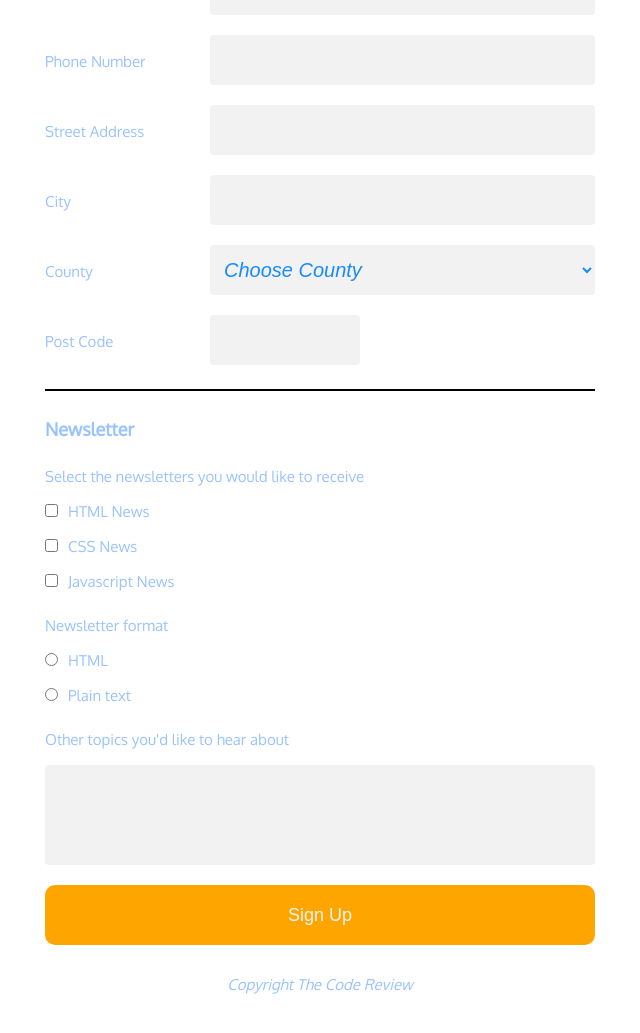
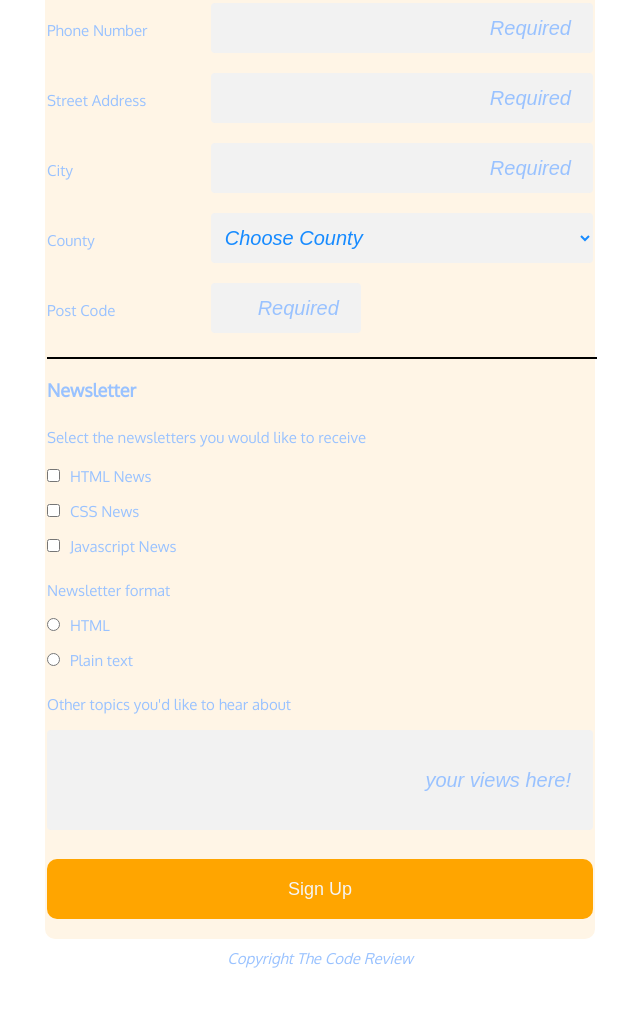
Before and after one commit to Tets5441/Online-Registration-Form, a plain HTML site: page index.html in a window 1280 px wide. Shown: the part 427-1460 px from the top of the page, without its empty margins (320-960 px from the left). Drawn offline with Linux system fonts and the light colour scheme.

Commit message:
added extra parts for exceeds

```diff
--- a/index.html
+++ b/index.html
@@ -15,43 +15,43 @@
     </header>
     <main class="container">
         <section class="banner">
-        <h3  class="heading">Signup for our newsletter</h3>
+        <h3>Signup for our newsletter</h3>
         <p>Get the latest news on how your code is doing right in your inbox</p>
     </section>
         <hr class="top-hr">
         <hr>
         <form class="flex">
-            <fieldset class="yourinfo">
+            <fieldset>
                 <legend class="heading">Contact Information</legend>
 
                 <div class="block-2">
                 <label for="name" class="full-name">Full Name</label>
-                <input type="text" id="name" name="user-name" placeholder="Required">
+                <input required type="text" id="name" name="user-name" placeholder="Required">
                 </div>
 
                 <div class="block-2">
                 <label for="mail">Email Address</label>
-                <input type="email" id="mail" name="user-email" placeholder="Required">
+                <input required type="email" id="mail" name="user-email" placeholder="Required">
                 </div>
 
                 <div class="block-2">
                 <label for="tel">Phone Number</label>
-                <input type="tel" id="tel" name="user-phone-number">
+                <input required type="tel" id="tel" name="user-phone-number" placeholder="Required">
                 </div>
 
                 <div class="block-2">
                 <label for="street">Street Address</label>
-                <input type="tel" id="street" name="user-street">
+                <input required type="tel" id="street" name="user-street" placeholder="Required">
                 </div>
 
                 <div class="block-2">
                 <label for="city">City</label>
-                <input type="city" id="city" name="user-city">
+                <input required type="city" id="city" name="user-city" placeholder="Required">
                 </div>
 
                 <div class="block-2">
                 <label for="county">County</label>
-                    <select name="county" class="select">
+                    <select name="county" id="select">
                         <optgroup label="Choose County">
                             <option>Choose County</option>
                             <option>Aberdeenshire</option>
@@ -162,14 +162,14 @@
 
                 <div class="block-2">
                 <label for="postcode" class="pctext">Post Code</label>
-                <input type="postcode" id="postcode" name="user-postcode">
+                <input required type="postcode" id="postcode" name="user-postcode" placeholder="Required">
                 </div>
 
             </fieldset>
             <hr>
             <fieldset class="selectors">
                 <legend class="heading">Newsletter</legend>
-                <label class="subheader">Select the newsletters you would like to receive</label>
+                <label class="subheader newsletter">Select the newsletters you would like to receive</label>
                 <div class="block">
                 <input type="checkbox" value="html" name="news" class="selector">
                 <label>HTML News</label>
@@ -192,7 +192,7 @@
                 <label>Plain text</label>
                 </div>
                 <label class="subheader topics">Other topics you'd like to hear about</label>
-                <input type="textarea" id="textarea" name="textarea">
+                <input type="textarea" id="textarea" name="textarea" placeholder="your views here!">
                 <button type="submit" class="submit">Sign Up</button>
             </fieldset>
         </form>
--- a/style.css
+++ b/style.css
@@ -6,6 +6,8 @@
     margin: auto;
     max-width: 300px;
     align-items: center;
+    background: #fff5e6;
+    border-radius: 0 0 10px 10px;
 }
 
 
@@ -19,6 +21,10 @@ body {
     margin: 0;
     color:  #99c2ff;
     font-size: 15px;
+}
+
+.block, .block-2 {
+    margin: auto 2px;
 }
 
 p {
@@ -37,9 +43,9 @@ h2 {
 }
 
 hr {
-    margin-top: 4px;
+    margin: 4px 2px 0;
     border: solid 1px #000;
-    width: 300px;
+    width: 296px;
 }
 
 fieldset {
@@ -57,7 +63,7 @@ HEADER STYLES
 
 .heading {
     font-size: 18px;
-    padding-left: 0;
+    padding-left: 2px;
     margin: 18px 0;
     font-weight: bold;
 }
@@ -72,7 +78,8 @@ header {
 
 .banner {
     text-align: center;
-    margin: auto;
+    margin: 0 auto auto;
+    padding-top: 18px;
 }
 
 /***************************
@@ -82,6 +89,7 @@ MAIN CONTENT
 .top-hr {
     border: solid 2px #000;
     margin-bottom: 0;
+    margin: 0 2px 0;
 }
 
 label {
@@ -96,10 +104,6 @@ label {
 input, select {
     margin: 0;
     width: 100%;
-}
-
-
-input, select {
     background: #f2f2f2;
     border-radius: 4px;
     border: none;
@@ -124,7 +128,7 @@ input {
     font-size: 20px;
 }
 
-.select {
+#select {
     padding-left: 10px;
     color: #178bff;
     font-style: oblique;
@@ -133,6 +137,24 @@ input {
 
 input:hover {
     background: #fdffb9;
+    transition-duration: 1s;
+}
+
+input:focus {
+    background: #fdffb9;
+    transition-timing-function: ease-out;
+    transition-duration: 2s;
+}
+
+#select:focus {
+    background: #fdffb9;
+    transition-timing-function: ease-out;
+    transition-duration: 2s;
+}
+
+#select:hover {
+    background: #fdffb9;
+    transition-duration: 1s;
 }
 
 input::placeholder {
@@ -171,7 +193,11 @@ input::placeholder {
 }
 
 .subheader {
-    margin: 9px 0 20px;
+    margin: 9px 0 20px 2px;
+}
+
+.newsletter {
+    height: auto;
 }
 
 input.selector {
@@ -180,21 +206,20 @@ input.selector {
 
 #textarea {
     height: 100px;
+    margin: 0 2px 9px;
+    padding-left: 0;
+    width: 296px;
 }
 
 .submit {
-    margin-top: 20px;
+    margin: 20px 2px 0;
     height: 60px;
     background: orange;
     border: none;
     border-radius: 10px;
     color: whitesmoke;
     font-size: 18px;
-    width: 100%;
-}
-
-optgroup {
-    color: aquamarine;
+    width: 296px;
 }
 
 footer {
@@ -226,11 +251,15 @@ STYLES FOR LARGER SCREENS
         margin-top: 55px;
     }
 
+    #textarea, .submit {
+        width: 546px;
+    }
+
     /**************************
     FIELDSET 1
     **************************/
 
-    input, .select {
+    input, #select {
         width: 70%;
         margin: 0;
     }
@@ -276,10 +305,6 @@ STYLES FOR LARGER SCREENS
        display: flex;
     }
 
-    #textarea {
-        margin-right: 0;
-        width: 100%;
-    }
 
 
 }
```
